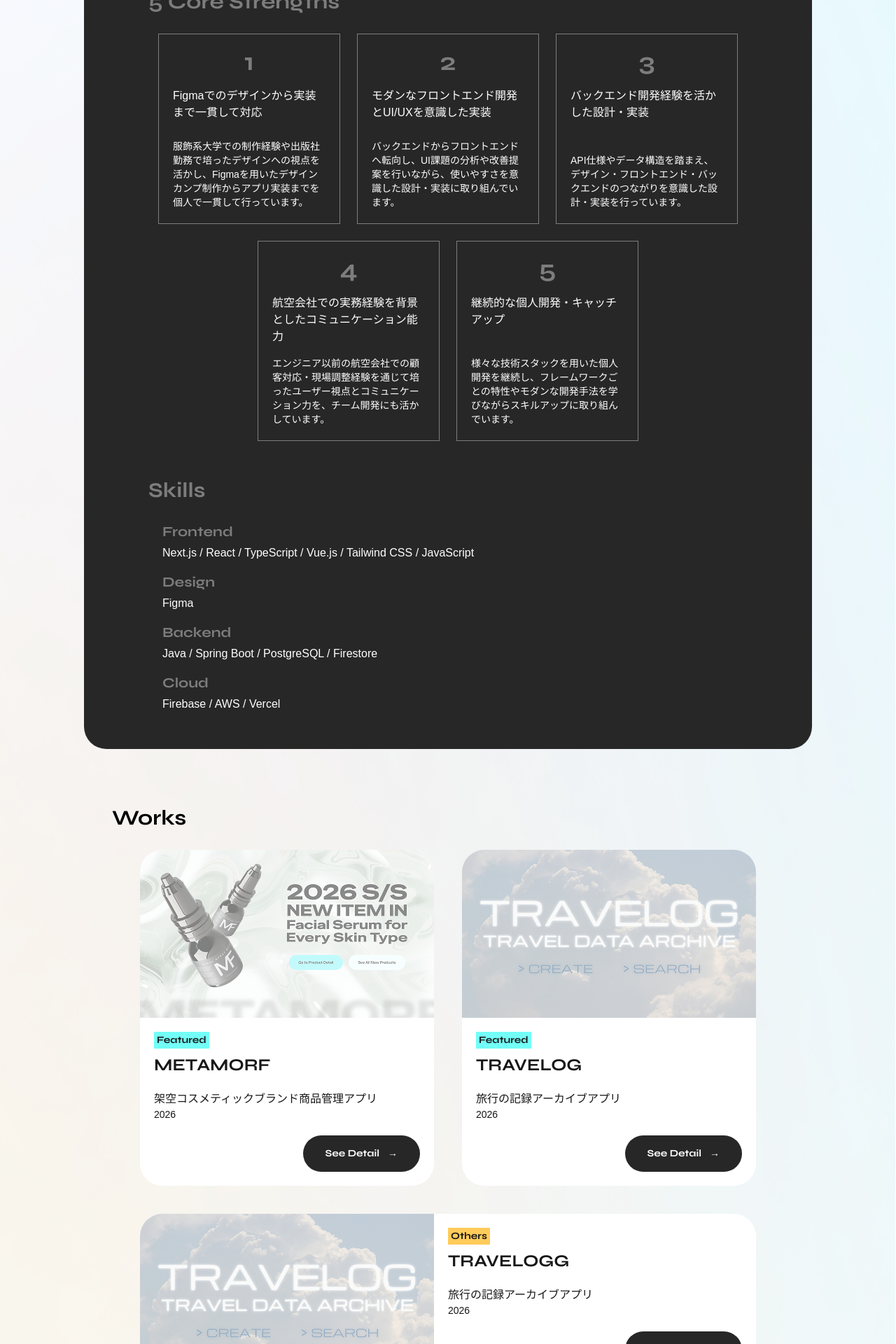
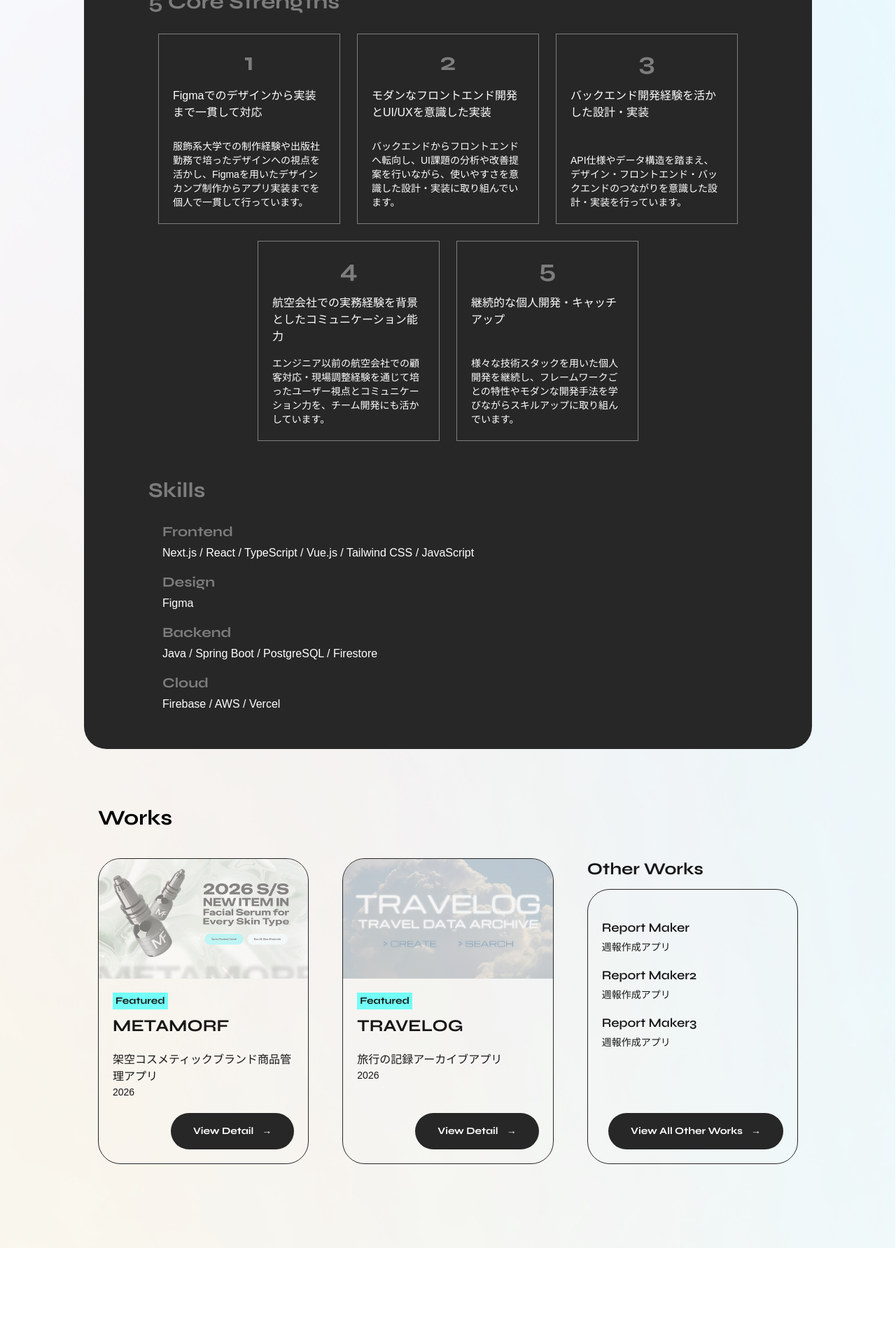
Before and after one commit to yumiirrii/portfolio, a Next.js app: page / in a window 1280 px wide. Shown: the part 880-2800 px from the top of the page at 70% size. After the commit the page ends 2663 px from the top, so only its background shows below. Built offline with nearby package versions, Linux system fonts and the light colour scheme; a web font is replaced by a local one.

Commit message:
style: implement ui of works section

```diff
--- /dev/null
+++ b/app/components/IntroductionSection.tsx
@@ -0,0 +1,53 @@
+import { StrengthsSection } from "./StrengthsSection";
+import { Title } from "./Title";
+
+type Props = {
+    introduction: {
+        aboutMe: string;
+        strengths: {
+            header: string;
+            text: string;
+        }[];
+        skills: {
+            header: string;
+            text: string;
+        }[];
+    };
+};
+
+export const IntroductionSection = ({ introduction }: Props) => {
+    return (
+        <div className="w-full flex-1 px-8 sm:px-15 lg:px-30">
+            <div className="w-full bg-[#272727] text-white px-8 sm:px-15 md:px-23 py-10 sm:py-13 rounded-4xl flex flex-col gap-y-13">
+                {/* About Me */}
+                <div className="flex flex-col gap-y-7">
+                    <Title title="About Me" white />
+                    <p className="text-sm md:text-base whitespace-pre-wrap px-2 sm:px-5">
+                        {introduction.aboutMe}
+                    </p>
+                </div>
+
+                {/* 5 Core Strengths */}
+                <StrengthsSection strengths={introduction.strengths} />
+
+                {/* Skills */}
+                <div className="flex flex-col gap-y-7">
+                    <Title title="Skills" white />
+                    <div className="px-2 sm:px-5 flex flex-col gap-y-4">
+                        {introduction.skills.map((skill) => (
+                            <div
+                                key={skill.header}
+                                className="w-full flex flex-col gap-y-1"
+                            >
+                                <p className="font-display font-bold text-xl text-white/40">
+                                    {skill.header}
+                                </p>
+                                <p className="text-white">{skill.text}</p>
+                            </div>
+                        ))}
+                    </div>
+                </div>
+            </div>
+        </div>
+    );
+};
--- a/app/components/WorkCard.tsx
+++ b/app/components/WorkCard.tsx
@@ -5,34 +5,28 @@ import Link from "next/link";
 type Props = {
     work: {
         imageUrl: string;
-        label: string;
         name: string;
         text: string;
         year: string;
         path: string;
     };
-    others?: boolean;
 };
 
-export const WorkCard = ({ work, others }: Props) => {
+export const WorkCard = ({ work }: Props) => {
     return (
-        <div
-            className={`w-full h-auto bg-white flex rounded-4xl overflow-hidden max-w-[420px] flex-col ${others ? "md:max-w-[880px] md:flex-row" : ""}`}
-        >
+        <div className="w-full max-w-[420px] h-auto flex flex-col overflow-hidden border border-[#272727] rounded-4xl">
             <Image
                 src={work.imageUrl}
                 width={420}
                 height={240}
                 alt="work app image"
-                // className={`${others ? "" : "w-full h-auto object-contain"}`}
+                className="w-full h-auto object-contain"
                 priority
             />
             <div className="p-5 flex flex-col gap-y-5 flex-1">
                 <div className="flex flex-col gap-y-2">
-                    <div
-                        className={`${others ? "bg-[#FFCB5A]" : "bg-[#72FFF7]"} w-fit px-1 py-0.5 font-display font-bold text-sm`}
-                    >
-                        {work.label}
+                    <div className="bg-[#72FFF7] w-fit px-1 py-0.5 font-display font-bold text-sm">
+                        Featured
                     </div>
                     <div className="font-display font-bold text-2xl">
                         {work.name}
@@ -44,7 +38,7 @@ export const WorkCard = ({ work, others }: Props) => {
                 </div>
                 <div className="w-full flex justify-end">
                     <Link href={work.path}>
-                        <Button label="See Detail" state="primary" />
+                        <Button label="View Detail" state="primary" />
                     </Link>
                 </div>
             </div>
--- /dev/null
+++ b/app/components/WorksSection.tsx
@@ -0,0 +1,75 @@
+import Link from "next/link";
+import { Title } from "./Title";
+import { WorkCard } from "./WorkCard";
+import { Button } from "./Button";
+
+type Props = {
+    works: {
+        featured: {
+            imageUrl: string;
+            name: string;
+            text: string;
+            year: string;
+            path: string;
+        }[];
+        others: {
+            name: string;
+            text: string;
+        }[];
+    };
+};
+
+export const WorksSection = ({ works }: Props) => {
+    return (
+        <div className="w-full px-8 sm:px-20 lg:px-35 pt-20 pb-30 flex flex-col gap-y-10">
+            <Title title="Works" />
+
+            <div className="w-full max-w-[420px] md:max-w-[880px] xl:max-w-[1200px] mx-auto flex flex-col">
+                {/* items-stretchで横並び時の高さを揃える。スマホ時は中央寄せ */}
+                <div className="grid grid-cols-1 md:grid-cols-2 xl:grid-cols-3 gap-10 xl:gap-12 items-stretch justify-items-center md:justify-items-stretch">
+                    {/* featured 2枚 */}
+                    {works.featured.map((work) => (
+                        <div
+                            key={work.name}
+                            className="w-full h-full flex flex-col [&>*]:flex-1"
+                        >
+                            <WorkCard work={work} />
+                        </div>
+                    ))}
+
+                    {/* Other Works 1枚 */}
+                    <div className="w-full flex flex-col gap-y-3 md:col-span-2 xl:col-span-1">
+                        <p className="font-display font-bold text-2xl">
+                            Other Works
+                        </p>
+                        <div className="flex-1 flex flex-col justify-between pt-10 pr-5 pb-5 pl-5 md:pl-10 xl:pl-5 border border-[#272727] rounded-4xl">
+                            <div className="flex flex-col gap-y-4">
+                                {works.others.map((work) => (
+                                    <div
+                                        key={work.name}
+                                        className="flex flex-col sm:flex-row items-start sm:items-center xl:flex-col gap-y-1 sm:gap-x-3"
+                                    >
+                                        <div className="w-[200px] xl:w-full font-display font-semibold text-base md:text-lg shrink-0">
+                                            {work.name}
+                                        </div>
+                                        <div className="flex-1 xl:w-full text-sm">
+                                            {work.text}
+                                        </div>
+                                    </div>
+                                ))}
+                            </div>
+                            <div className="w-full flex justify-end pt-5 mt-auto">
+                                <Link href="">
+                                    <Button
+                                        label="View All Other Works"
+                                        state="primary"
+                                    />
+                                </Link>
+                            </div>
+                        </div>
+                    </div>
+                </div>
+            </div>
+        </div>
+    );
+};
--- a/app/data.ts
+++ b/app/data.ts
@@ -4,6 +4,7 @@ export const landingData = {
         nameEn: "Yyyyyy Iiiiiii",
         job: "Frontend Engineer",
     },
+    introduction: {
         aboutMe:
             "エンジニア歴は6年です。バックエンド開発を3年経験した後、デザインやUI/UXへの関心から、現在はフロントエンド開発を行っています。\n個人開発では、Figmaを用いたデザインから実装まで一貫して取り組んでいます。使いやすさだけでなく、見た目の美しさとの両立を意識しながら、細部まで丁寧に作り込むことを心掛けています。",
         strengths: [
@@ -46,10 +47,11 @@ export const landingData = {
                 text: "Firebase / AWS / Vercel",
             },
         ],
-    works: [
+    },
+    works: {
+        featured: [
             {
                 imageUrl: "/works-metamorf.png",
-            label: "Featured",
                 name: "METAMORF",
                 text: "架空コスメティックブランド商品管理アプリ",
                 year: "2026",
@@ -57,21 +59,27 @@ export const landingData = {
             },
             {
                 imageUrl: "/works-travelog.png",
-            label: "Featured",
                 name: "TRAVELOG",
                 text: "旅行の記録アーカイブアプリ",
                 year: "2026",
                 path: "/work/featured",
             },
+        ],
+        others: [
             {
-            imageUrl: "/works-travelog.png",
-            label: "Others",
-            name: "TRAVELOGG",
-            text: "旅行の記録アーカイブアプリ",
-            year: "2026",
-            path: "/work/featured",
+                name: "Report Maker",
+                text: "週報作成アプリ",
+            },
+            {
+                name: "Report Maker2",
+                text: "週報作成アプリ",
+            },
+            {
+                name: "Report Maker3",
+                text: "週報作成アプリ",
             },
         ],
+    },
 };
 
 export const featuredDetailData = [
--- a/app/page.tsx
+++ b/app/page.tsx
@@ -1,8 +1,7 @@
 import { Hero } from "./components/Hero";
 import { landingData } from "./data";
-import { Title } from "./components/Title";
-import { StrengthsSection } from "./components/StrengthsSection";
-import { WorkCard } from "./components/WorkCard";
+import { WorksSection } from "./components/WorksSection";
+import { IntroductionSection } from "./components/IntroductionSection";
 
 export default function Home() {
     const data = landingData;
@@ -13,55 +12,10 @@ export default function Home() {
             <Hero />
 
             {/* 自己紹介エリア */}
-            <div className="w-full flex-1 px-8 sm:px-15 lg:px-30">
-                <div className="w-full bg-[#272727] text-white px-15 md:px-23 py-13 rounded-4xl flex flex-col gap-y-13">
-                    {/* About Me */}
-                    <div className="flex flex-col gap-y-7">
-                        <Title title="About Me" white />
-                        <p className="text-sm md:text-base whitespace-pre-wrap pl-5">
-                            {data.aboutMe}
-                        </p>
-                    </div>
-
-                    {/* 5 Core Strengths */}
-                    <StrengthsSection strengths={data.strengths} />
-
-                    {/* Skills */}
-                    <div className="flex flex-col gap-y-7">
-                        <Title title="Skills" white />
-                        <div className="pl-5 flex flex-col gap-y-4">
-                            {data.skills.map((skill) => (
-                                <div
-                                    key={skill.header}
-                                    className="w-full flex flex-col gap-y-1"
-                                >
-                                    <p className="font-display font-bold text-xl text-white/40">
-                                        {skill.header}
-                                    </p>
-                                    <p className="text-white">{skill.text}</p>
-                                </div>
-                            ))}
-                        </div>
-                    </div>
-                </div>
-            </div>
+            <IntroductionSection introduction={data.introduction} />
 
             {/* Work一覧エリア */}
-            <div className="w-full px-20 lg:px-40 pt-20 pb-30 flex flex-col gap-y-7">
-                <Title title="Works" />
-                <div className="flex flex-col gap-y-10">
-                    <div className="flex flex-col md:flex-row gap-10 w-full items-center md:justify-center md:items-stretch">
-                        {data.works.slice(0, 2).map((work, index) => (
-                            <WorkCard key={work.name} work={work} />
-                        ))}
-                    </div>
-                    <div className="w-full flex justify-center">
-                        {data.works.slice(2).map((work, index) => (
-                            <WorkCard key={work.name} work={work} others />
-                        ))}
-                    </div>
-                </div>
-            </div>
+            <WorksSection works={data.works} />
         </div>
     );
 }
```
Also changed, not shown: app/components/DetailCard.tsx (+4 -4 lines), app/components/Hero.tsx (+7 -6 lines). Lines whose indentation alone changed are shown as unchanged.
